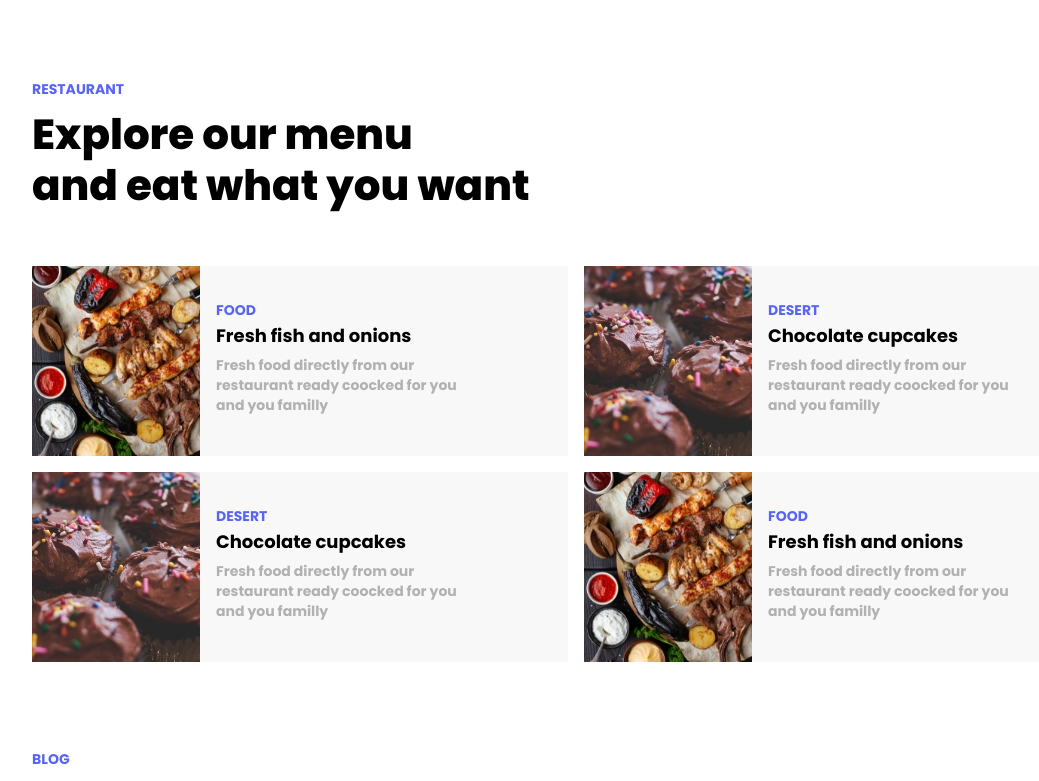
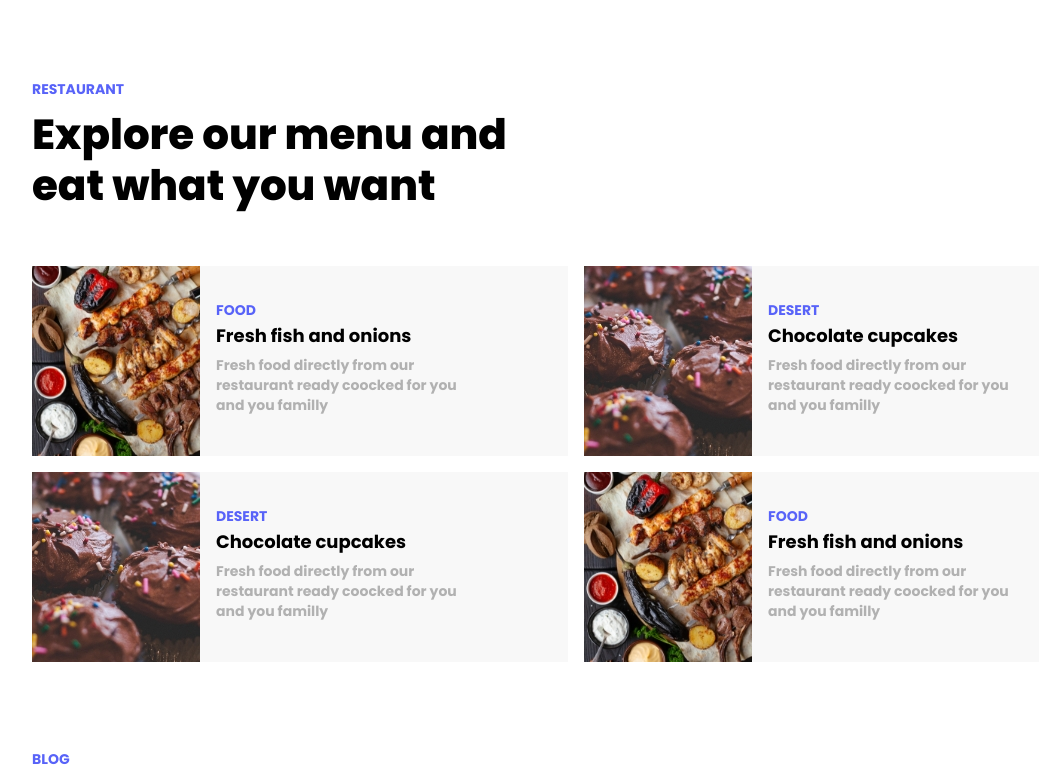
Before and after one commit to temo93/html-css-1, a plain HTML site: page davaleba5/index.html in a window 1280 px wide. Shown: the top 781 px of the page, without its empty margins (64-1103 px from the left). Drawn offline with Linux system fonts and the light colour scheme.

Commit message:
Update index.html

```diff
--- a/davaleba5/index.html
+++ b/davaleba5/index.html
@@ -13,7 +13,7 @@
     </head>
     <body class="index-body">
         <h3 class="index-h3"> restaurant </h3>
-        <h1 class="index-h1"> Explore our menu <br> and <span class="h1-span">eat what you want</span> </h1>
+        <h1 class="index-h1"> Explore our menu and <span class="h1-span">eat what you want</span> </h1>
 
         <section class="section-1">
 
```
